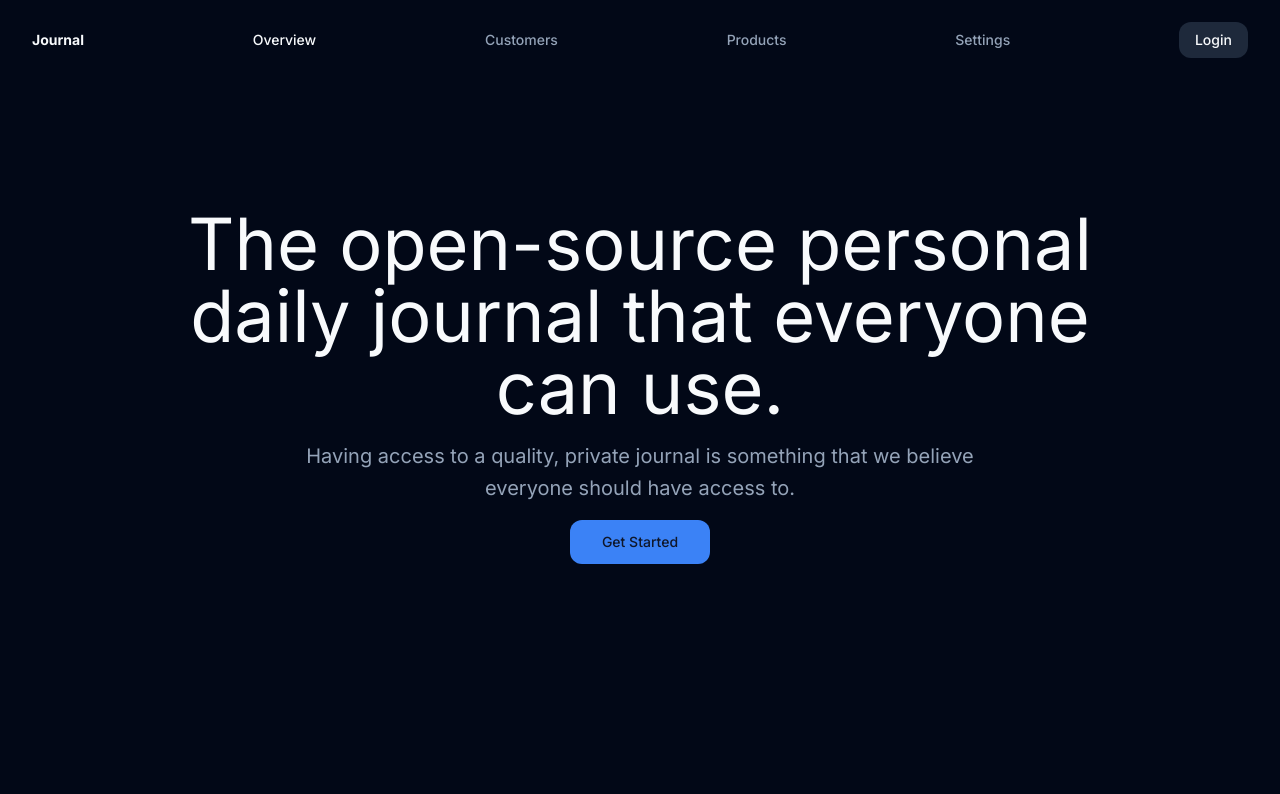
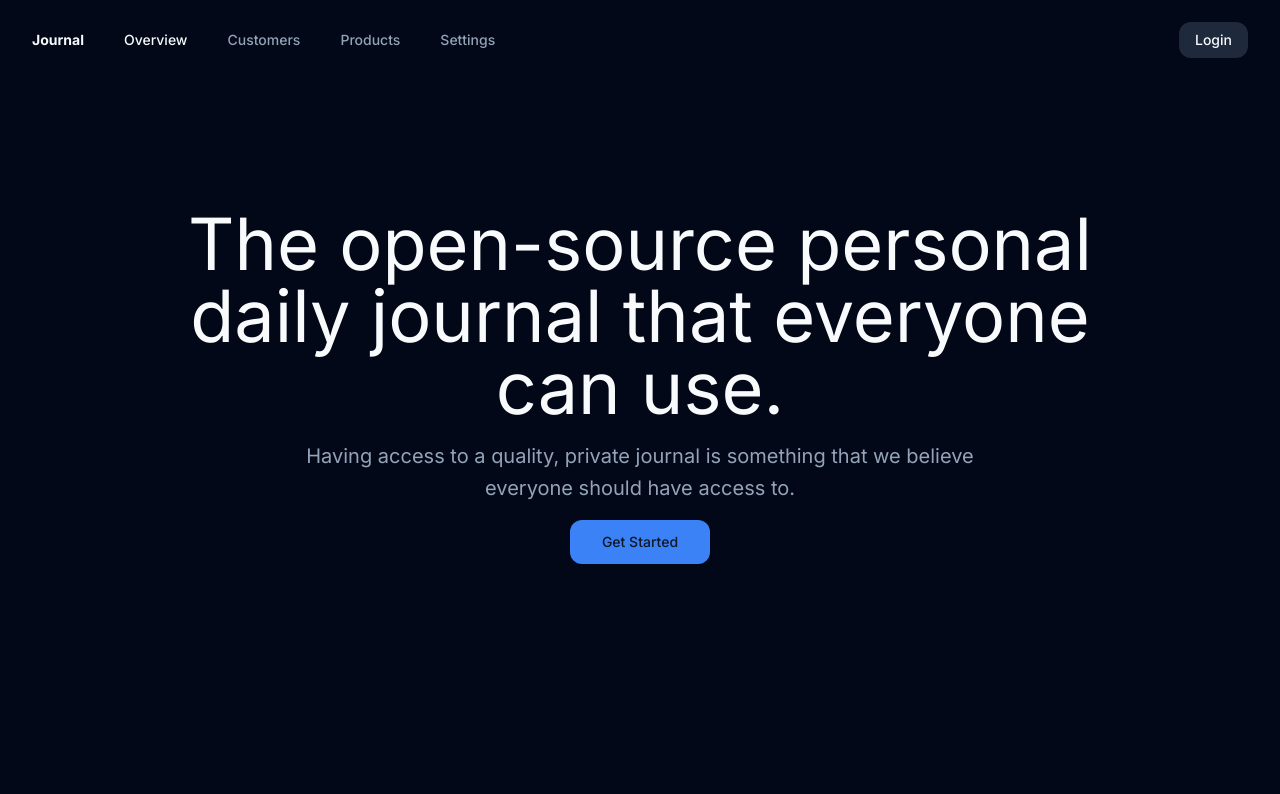
Before and after one commit to willholmeswastaken/journal, a Next.js app: page / in a window 1280 px wide. Shown: the top 794 px of the page. Built offline with nearby package versions, Linux system fonts and the light colour scheme.

Commit message:
changed nav look

```diff
--- a/src/components/main-nav.tsx
+++ b/src/components/main-nav.tsx
@@ -9,9 +9,10 @@ export function MainNav({
 }: React.HTMLAttributes<HTMLElement>) {
     return (
         <nav
-            className={cn("hidden md:flex gap-6 md:gap-10 justify-between w-full items-center", className)}
+            className={cn("hidden md:flex justify-between w-full items-center", className)}
             {...props}
         >
+            <div className="flex flex-row gap-6 md:gap-10">
                 <Link
                     href="/examples/dashboard"
                     className="text-sm font-bold transition-colors hover:text-primary inline-flex items-center justify-center"
@@ -42,6 +43,7 @@ export function MainNav({
                 >
                     Settings
                 </Link>
+            </div>
             <UserNavOperations />
         </nav>
     )
```
Lines whose indentation alone changed are shown as unchanged.
